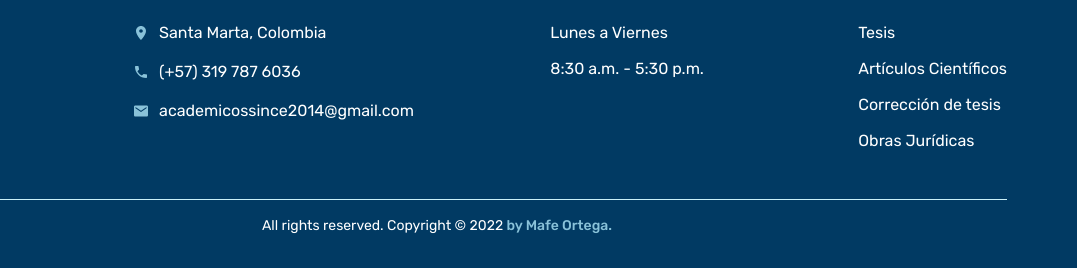
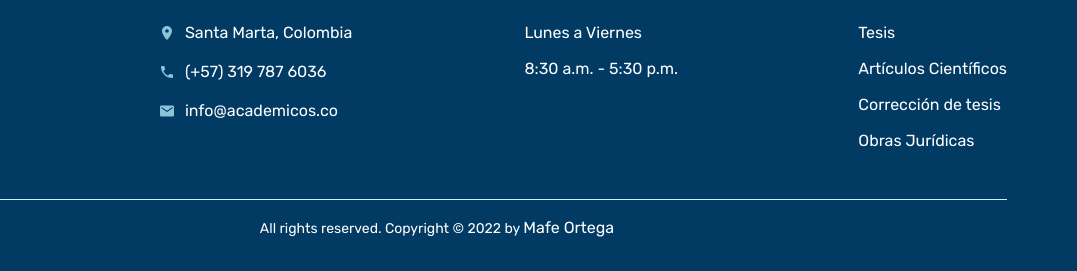
Before and after one commit to mafeortega/academicos, a plain HTML site: page index.html in a window 1280 px wide. Shown: the part 2410-2681 px from the top of the page, 203-1280 px from the left. Drawn offline with nearby package versions, Linux system fonts and the light colour scheme; a web font is replaced by a local one.

Commit message:
Update index.html

```diff
--- a/index.html
+++ b/index.html
@@ -156,8 +156,8 @@
               <p class="contact-text">
                 <a
                   class="footer-link"
-                  href="mailto:academicossince2014@gmail.com"
-                  >academicossince2014@gmail.com</a
+                  href="mailto:info@academicos.co"
+                  >info@academicos.co</a
                 >
               </p>
             </li>
@@ -184,8 +184,10 @@
       <div class="box-copyright">
         <hr />
         <p class="copyright">
-          All rights reserved. Copyright &copy; 2022
-          <span class="name">by Mafe Ortega.</span>
+          All rights reserved. Copyright &copy; 2022 by
+        <a href="https://github.com/mafeortega" class="footer-link">
+            Mafe Ortega
+          </a>
         </p>
       </div>
     </footer>
```
